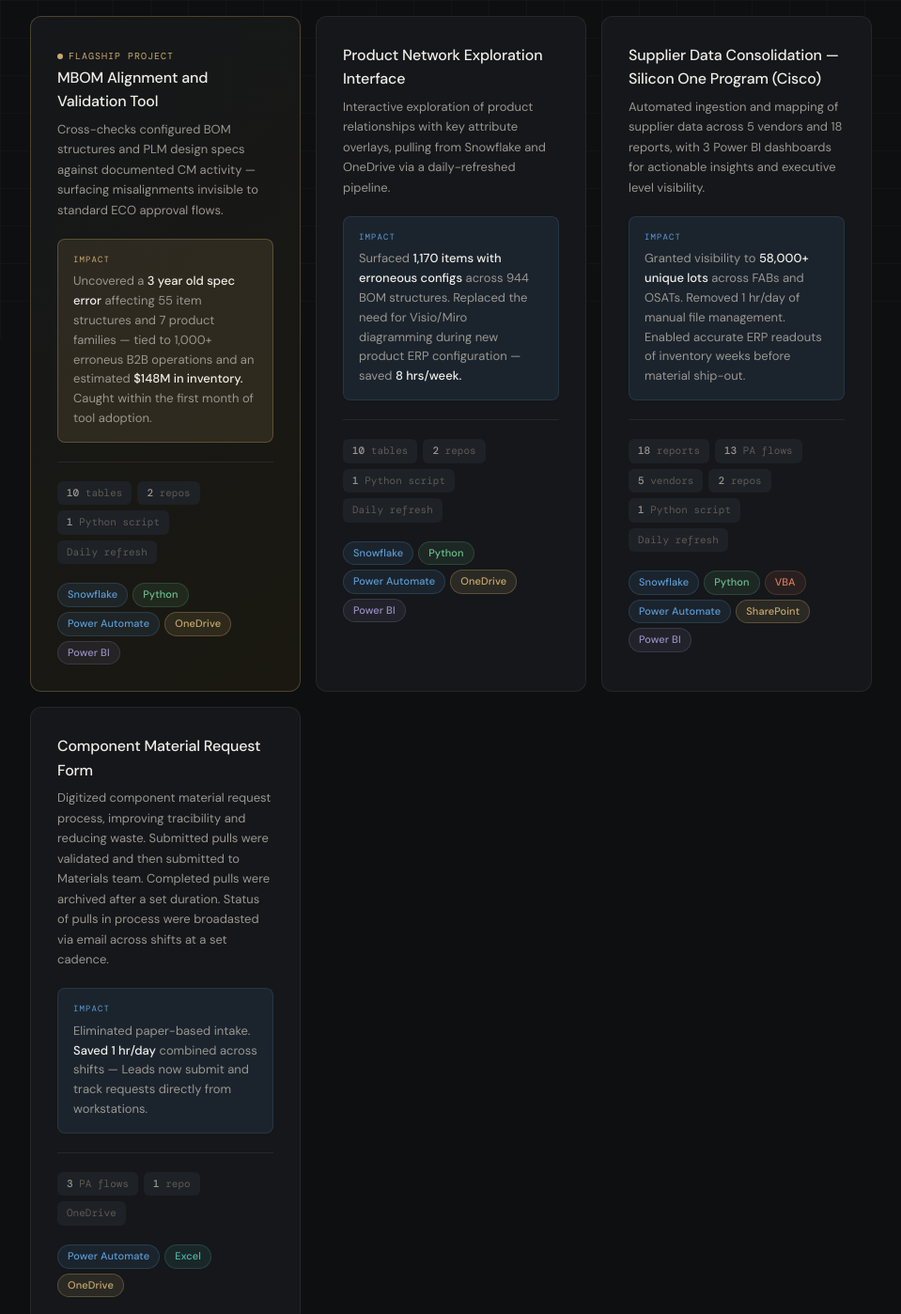
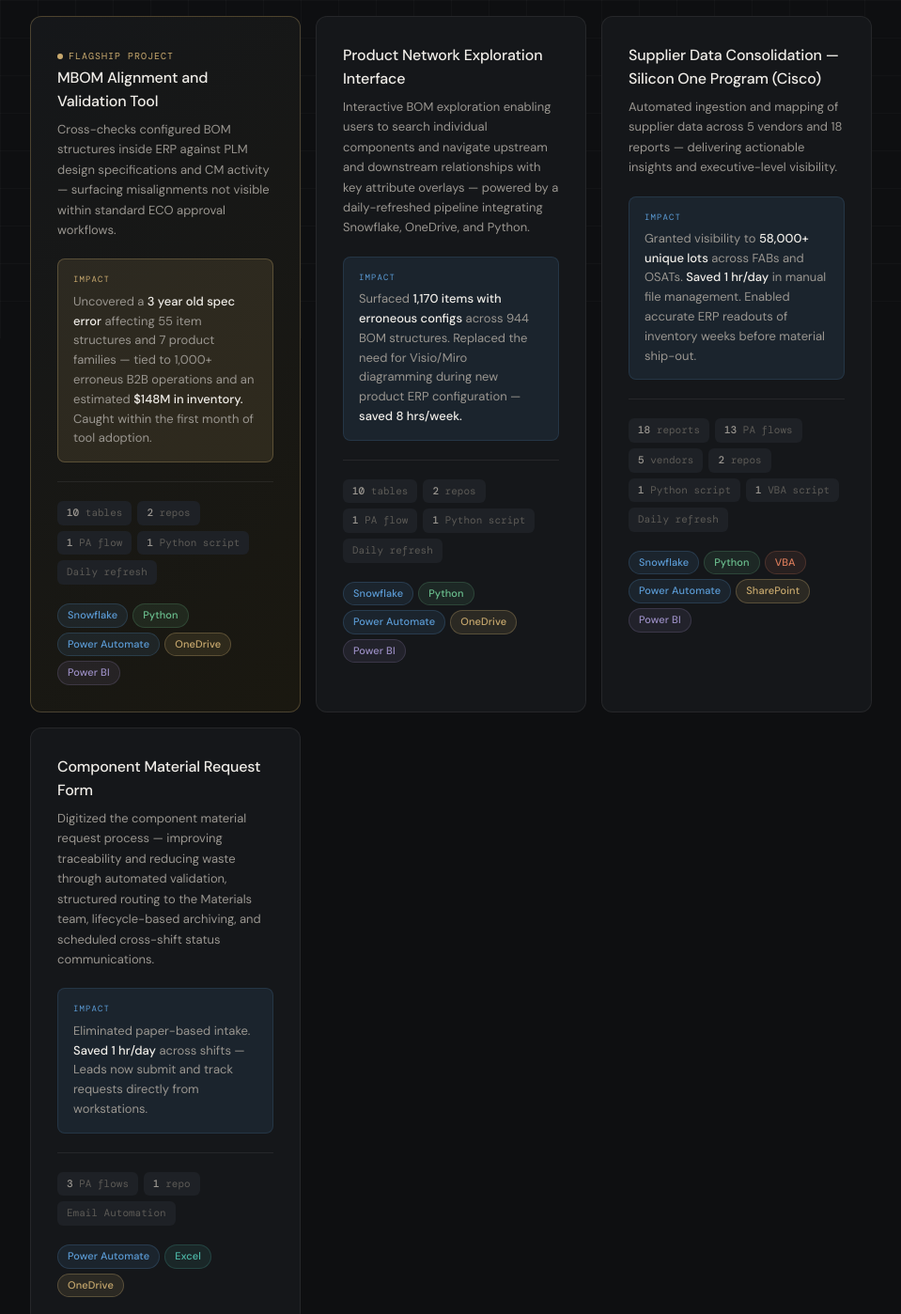
Before and after one commit to jtstevenson3/jtstevenson.github.io, a plain HTML site: page index.html in a window 1280 px wide. Shown: the part 440-1838 px from the top of the page at 94% size, without its empty margins (160-1119 px from the left). Drawn offline with nearby package versions, Linux system fonts and the light colour scheme.

Commit message:
Add files via upload

```diff
--- a/index.html
+++ b/index.html
@@ -356,7 +356,7 @@
       <div>
         <div class="flagship-tag">Flagship project</div>
         <div class="card-title">MBOM Alignment and Validation Tool</div>
-        <div class="card-desc">Cross-checks configured BOM structures and PLM design specs against documented CM activity — surfacing misalignments invisible to standard ECO approval flows.</div>
+        <div class="card-desc">Cross-checks configured BOM structures inside ERP against PLM design specifications and CM activity — surfacing misalignments not visible within standard ECO approval workflows.</div>
       </div>
       <div class="impact">
         <div class="impact-label">Impact</div>
@@ -366,6 +366,7 @@
       <div class="metrics">
         <div class="metric"><span>10</span> tables</div>
         <div class="metric"><span>2</span> repos</div>
+        <div class="metric"><span>1</span> PA flow</div>
         <div class="metric"><span>1</span> Python script</div>
         <div class="metric">Daily refresh</div>
       </div>
@@ -384,16 +385,17 @@
     <div class="card">
       <div>
         <div class="card-title">Product Network Exploration Interface</div>
-        <div class="card-desc">Interactive exploration of product relationships with key attribute overlays, pulling from Snowflake and OneDrive via a daily-refreshed pipeline.</div>
+        <div class="card-desc">Interactive BOM exploration enabling users to search individual components and navigate upstream and downstream relationships with key attribute overlays — powered by a daily-refreshed pipeline integrating Snowflake, OneDrive, and Python.</div>
       </div>
       <div class="impact">
         <div class="impact-label">Impact</div>
-        <div class="impact-text">Surfaced <span class="impact-stat">1,170 items with erroneous configs</span> across 944 BOM structures. Replaced the need for Visio/Miro diagramming during new product ERP configuration — saved <span class="impact-stat">8 hrs/week.</span></div>
+        <div class="impact-text">Surfaced <span class="impact-stat">1,170 items with erroneous configs</span> across 944 BOM structures. Replaced the need for Visio/Miro diagramming during new product ERP configuration — <span class="impact-stat">saved 8 hrs/week.</span></div>
       </div>
       <hr class="divider">
       <div class="metrics">
         <div class="metric"><span>10</span> tables</div>
         <div class="metric"><span>2</span> repos</div>
+        <div class="metric"><span>1</span> PA flow</div>
         <div class="metric"><span>1</span> Python script</div>
         <div class="metric">Daily refresh</div>
       </div>
@@ -410,11 +412,11 @@
     <div class="card">
       <div>
         <div class="card-title">Supplier Data Consolidation — Silicon One Program (Cisco) </div>
-        <div class="card-desc">Automated ingestion and mapping of supplier data across 5 vendors and 18 reports, with 3 Power BI dashboards for actionable insights and executive level visibility.</div>
+        <div class="card-desc">Automated ingestion and mapping of supplier data across 5 vendors and 18 reports — delivering actionable insights and executive-level visibility.</div>
       </div>
       <div class="impact">
         <div class="impact-label">Impact</div>
-        <div class="impact-text">Granted visibility to <span class="impact-stat">58,000+ unique lots</span> across FABs and OSATs. Removed 1 hr/day of manual file management. Enabled accurate ERP readouts of inventory weeks before material ship-out.</div>
+        <div class="impact-text">Granted visibility to <span class="impact-stat">58,000+ unique lots</span> across FABs and OSATs. <span class="impact-stat">Saved 1 hr/day</span> in manual file management. Enabled accurate ERP readouts of inventory weeks before material ship-out.</div>
       </div>
       <hr class="divider">
       <div class="metrics">
@@ -423,6 +425,7 @@
         <div class="metric"><span>5</span> vendors</div>
         <div class="metric"><span>2</span> repos</div>
         <div class="metric"><span>1</span> Python script</div>
+        <div class="metric"><span>1</span> VBA script</div>
         <div class="metric">Daily refresh</div>
       </div>
       <div class="badges">
@@ -439,17 +442,17 @@
     <div class="card">
       <div>
         <div class="card-title">Component Material Request Form</div>
-        <div class="card-desc">Digitized component material request process, improving tracibility and reducing waste. Submitted pulls were validated and then submitted to Materials team. Completed pulls were archived after a set duration. Status of pulls in process were broadasted via email across shifts at a set cadence.</div>
+        <div class="card-desc">Digitized the component material request process — improving traceability and reducing waste through automated validation, structured routing to the Materials team, lifecycle-based archiving, and scheduled cross-shift status communications.</div>
       </div>
       <div class="impact">
         <div class="impact-label">Impact</div>
-        <div class="impact-text">Eliminated paper-based intake. <span class="impact-stat">Saved 1 hr/day</span> combined across shifts — Leads now submit and track requests directly from workstations.</div>
+        <div class="impact-text">Eliminated paper-based intake. <span class="impact-stat">Saved 1 hr/day</span> across shifts — Leads now submit and track requests directly from workstations.</div>
       </div>
       <hr class="divider">
       <div class="metrics">
         <div class="metric"><span>3</span> PA flows</div>
         <div class="metric"><span>1</span> repo</div>
-        <div class="metric">OneDrive</div>
+        <div class="metric">Email Automation</div>
       </div>
       <div class="badges">
         <span class="badge b-blue">Power Automate</span>
```
